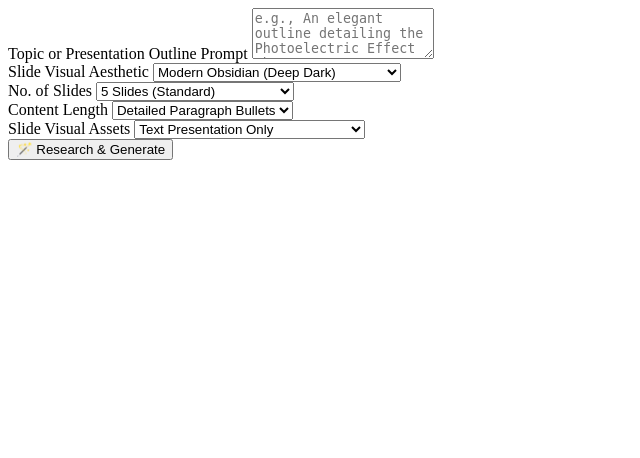
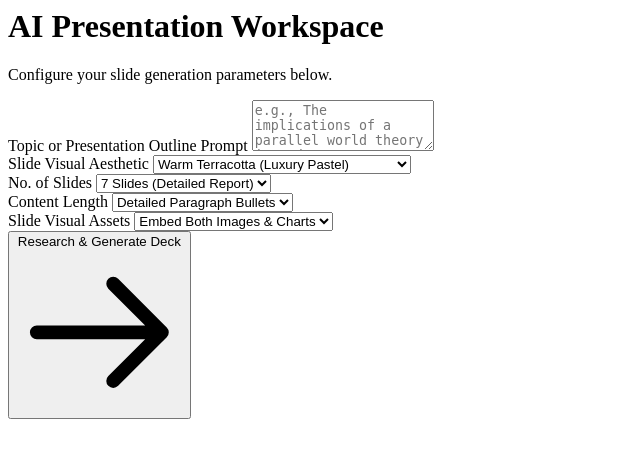
Before and after one commit to sahasramalkapuram/AI-PPT-maker, a Flask app: page /dashboard in a window 1280 px wide. Shown: the top 458 px of the page, without its empty margins (0-640 px from the left). Run offline with Flask 3, Linux system fonts and the light colour scheme; a user stored in the database is signed in; data that the repository does not hold is empty.

Commit message:
Update dashboard.html

```diff
--- a/templates/dashboard.html
+++ b/templates/dashboard.html
@@ -1,53 +1,82 @@
-<form action="/generate/outline" method="POST" class="bg-slate-900 border border-slate-800 rounded-3xl p-6 shadow-2xl space-y-4">
-    <div>
-        <label class="block text-xs font-bold text-violet-400 uppercase tracking-widest mb-2">Topic or Presentation Outline Prompt</label>
-        <textarea name="prompt" rows="3" required class="w-full bg-slate-950 border border-slate-800 rounded-xl px-4 py-3 text-white placeholder-slate-500 focus:outline-none focus:ring-2 focus:ring-violet-500 font-medium transition" placeholder="e.g., An elegant outline detailing the Photoelectric Effect theory..."></textarea>
+<div class="min-h-screen bg-slate-950 text-slate-100 flex items-center justify-center p-6">
+  <div class="w-full max-w-3xl bg-slate-900 border border-slate-800 rounded-2xl shadow-2xl p-8 space-y-6">
+
+    <!-- Header Section -->
+    <div class="border-b border-slate-800 pb-4">
+      <h1 class="text-2xl font-bold bg-gradient-to-r from-violet-400 to-emerald-400 bg-clip-text text-transparent">
+        AI Presentation Workspace
+      </h1>
+      <p class="text-sm text-slate-400 mt-1">Configure your slide generation parameters below.</p>
     </div>
 
-    <div class="grid grid-cols-1 sm:grid-cols-2 md:grid-cols-4 gap-4 pt-2">
-        <div>
-            <label class="block text-xs font-bold text-slate-400 uppercase tracking-wider mb-2">Slide Visual Aesthetic</label>
-            <select name="theme" class="w-full bg-slate-950 border border-slate-800 rounded-xl px-3 py-2 text-white focus:outline-none focus:ring-2 focus:ring-violet-500 text-sm">
-                <option value="modern">Modern Obsidian (Deep Dark)</option>
-                <option value="academic">Academic Clean (Ivory Light)</option>
-                <option value="cyberpunk">CyberNeon Grid (Vibrant Contrast)</option>
-                <option value="emerald">Deep Forest (Emerald & Gold)</option>
-                <option value="sunset">Warm Terracotta (Luxury Pastel)</option>
-                <option value="ocean">Oceanic Minimalist (Navy Blue & Teal)</option>
+    <form action="/generate/outline" method="POST" class="space-y-6">
+
+      <!-- Topic Input -->
+      <div class="space-y-2">
+        <label class="block text-xs font-semibold uppercase tracking-wider text-slate-400">Topic or Presentation Outline Prompt</label>
+        <textarea
+          name="prompt"
+          rows="3"
+          placeholder="e.g., The implications of a parallel world theory in modern quantum mechanics..."
+          class="w-full bg-slate-950 border border-slate-800 rounded-xl px-4 py-3 text-sm text-slate-200 focus:outline-none focus:border-violet-500 focus:ring-1 focus:ring-violet-500 transition resize-none"
+        ></textarea>
+      </div>
+
+      <!-- Settings Grid -->
+      <div class="grid grid-cols-1 md:grid-cols-2 gap-4">
+
+        <!-- Aesthetic Select -->
+        <div class="space-y-2">
+          <label class="block text-xs font-semibold uppercase tracking-wider text-slate-400">Slide Visual Aesthetic</label>
+          <select name="aesthetic" class="w-full bg-slate-950 border border-slate-800 rounded-xl px-4 py-3 text-sm text-slate-300 focus:outline-none focus:border-violet-500 transition appearance-none">
+            <option value="warm-terracotta">Warm Terracotta (Luxury Pastel)</option>
+            <option value="cyberpunk">Neon Cyberpunk (Dark Tech)</option>
+            <option value="minimal-scandi">Minimalist Scandinavian (Clean & Light)</option>
           </select>
         </div>
 
-        <div>
-            <label class="block text-xs font-bold text-slate-400 uppercase tracking-wider mb-2">No. of Slides</label>
-            <select name="slide_count" class="w-full bg-slate-950 border border-slate-800 rounded-xl px-3 py-2 text-white focus:outline-none focus:ring-2 focus:ring-violet-500 text-sm">
-                <option value="3">3 Slides (Quick Deck)</option>
-                <option value="5" selected>5 Slides (Standard)</option>
-                <option value="7">7 Slides (Detailed Report)</option>
-                <option value="10">10 Slides (Exhaustive Thesis)</option>
+        <!-- Slide Count Select -->
+        <div class="space-y-2">
+          <label class="block text-xs font-semibold uppercase tracking-wider text-slate-400">No. of Slides</label>
+          <select name="slide_count" class="w-full bg-slate-950 border border-slate-800 rounded-xl px-4 py-3 text-sm text-slate-300 focus:outline-none focus:border-violet-500 transition">
+            <option value="5">5 Slides (Quick Pitch)</option>
+            <option value="7" selected>7 Slides (Detailed Report)</option>
+            <option value="10">10 Slides (Deep Dive)</option>
           </select>
         </div>
 
-        <div>
-            <label class="block text-xs font-bold text-slate-400 uppercase tracking-wider mb-2">Content Length</label>
-            <select name="content_length" class="w-full bg-slate-950 border border-slate-800 rounded-xl px-3 py-2 text-white focus:outline-none focus:ring-2 focus:ring-violet-500 text-sm">
-                <option value="short and punchy bullet notes">Short & Punchy Notes</option>
-                <option value="highly detailed informative sentences" selected>Detailed Paragraph Bullets</option>
-                <option value="exhaustive academic research analysis text strings">Exhaustive Scientific Text</option>
+        <!-- Content Length Select -->
+        <div class="space-y-2">
+          <label class="block text-xs font-semibold uppercase tracking-wider text-slate-400">Content Length</label>
+          <select name="content_length" class="w-full bg-slate-950 border border-slate-800 rounded-xl px-4 py-3 text-sm text-slate-300 focus:outline-none focus:border-violet-500 transition">
+            <option value="bullets">Concise Bullet Points</option>
+            <option value="detailed" selected>Detailed Paragraph Bullets</option>
           </select>
         </div>
 
-        <div>
-            <label class="block text-xs font-bold text-slate-400 uppercase tracking-wider mb-2">Slide Visual Assets</label>
-            <select name="include_visuals" class="w-full bg-slate-950 border border-slate-800 rounded-xl px-3 py-2 text-white focus:outline-none focus:ring-2 focus:ring-violet-500 text-sm">
-                <option value="none" selected>Text Presentation Only</option>
-                <option value="images">Auto-Embed Unsplash Images</option>
-                <option value="charts">Auto-Embed Data Graphs & Charts</option>
+        <!-- Visual Assets Select -->
+        <div class="space-y-2">
+          <label class="block text-xs font-semibold uppercase tracking-wider text-slate-400">Slide Visual Assets</label>
+          <select name="assets" class="w-full bg-slate-950 border border-slate-800 rounded-xl px-4 py-3 text-sm text-slate-300 focus:outline-none focus:border-violet-500 transition">
             <option value="both">Embed Both Images & Charts</option>
+            <option value="images">Images Only</option>
+            <option value="charts">Charts Only</option>
           </select>
         </div>
+
       </div>
 
-    <div class="flex justify-end pt-2">
-        <button type="submit" class="bg-gradient-to-r from-violet-600 to-indigo-600 text-white font-bold py-2.5 px-6 rounded-xl hover:from-violet-500 hover:to-indigo-500 shadow-xl shadow-violet-600/20 transition cursor-pointer">🪄 Research & Generate</button>
+      <!-- Submit Action Button -->
+      <div class="pt-4">
+        <button
+          type="submit"
+          class="w-full bg-gradient-to-r from-violet-600 to-indigo-600 hover:from-violet-500 hover:to-indigo-500 text-white font-medium py-3.5 px-4 rounded-xl shadow-lg shadow-indigo-950/50 transition duration-200 transform active:scale-[0.99] flex items-center justify-center space-x-2"
+        >
+          <span>Research & Generate Deck</span>
+          <svg class="w-4 h-4" fill="none" stroke="currentColor" viewBox="0 0 24 24"><path stroke-linecap="round" stroke-linejoin="round" stroke-width="2" d="M14 5l7 7m0 0l-7 7m7-7H3"></path></svg>
+        </button>
       </div>
+
     </form>
+  </div>
+</div>
```
Lines whose indentation alone changed are shown as unchanged.
